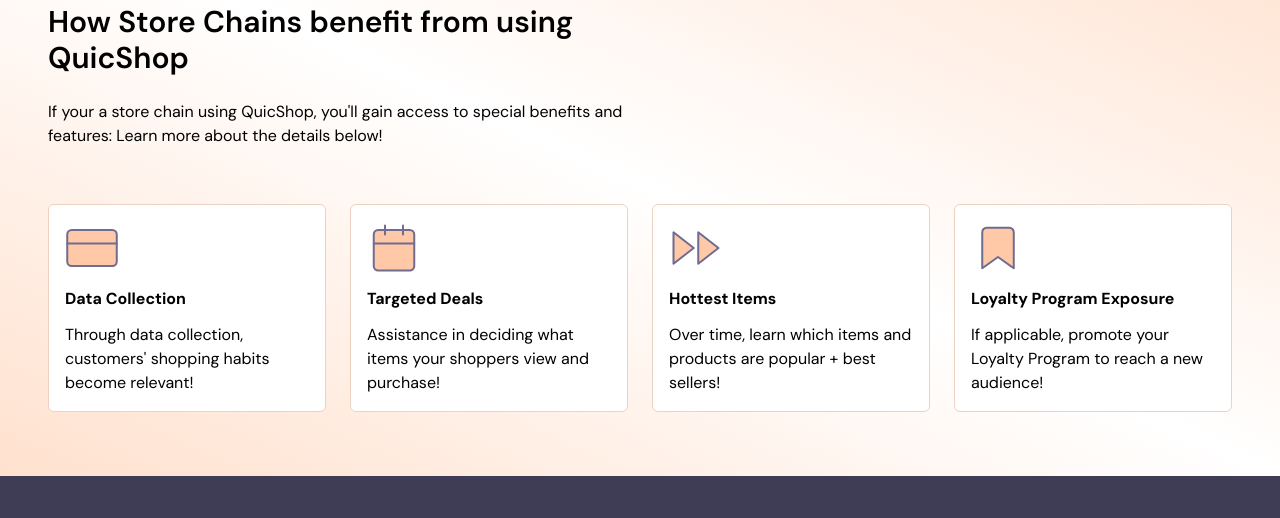
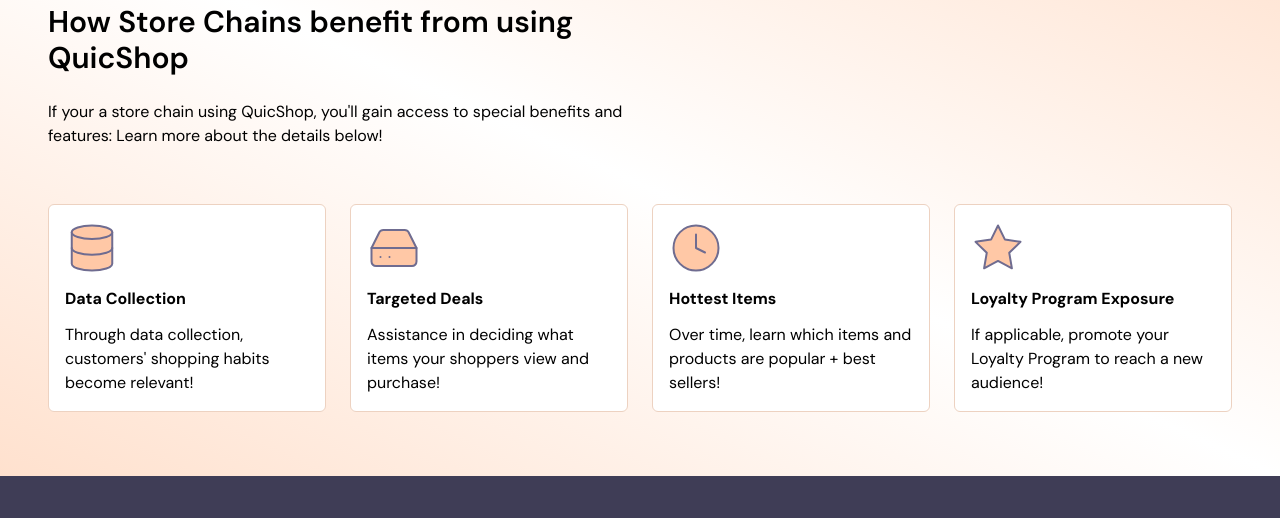
Before and after one commit to NicholasGannon/QuicShop, a website: page store-chain/index.html in a window 1280 px wide. Shown: the part 1258-1776 px from the top of the page. Drawn offline with Linux system fonts and the light colour scheme; a script that the page names is missing.

Commit message:
New icons for Benefits section

```diff
--- a/store-chain/index.html
+++ b/store-chain/index.html
@@ -165,22 +165,22 @@
                     <p class="md:max-w-[50%]">If your a store chain using QuicShop, you'll gain access to special benefits and features: Learn more about the details below!</p>
                     <div class="flex flex-col sm:grid grid-cols-2 md:grid-cols-4 gap-6 mt-8">
                         <div class="flex flex-col items-start gap-3 bg-white border border-[1.5px] border-[#EDD2C1] p-4 rounded-md">
-                            <img src="/assets/Credit-Card-Icon.svg" alt="Credit card icon">
+                            <img src="/assets/Database-Icon.svg" alt="Database icon">
                             <span class="font-bold">Data Collection</span>
                             <p>Through data collection, customers' shopping habits become relevant!</p>
                         </div>
                         <div class="flex flex-col items-start gap-3 bg-white border border-[1.5px] border-[#EDD2C1] p-4 rounded-md">
-                            <img src="/assets/Calendar-Icon.svg" alt="Calendar icon">
+                            <img src="/assets/Hard-Drive-Icon.svg" alt="Hard drive icon">
                             <span class="font-bold">Targeted Deals</span>
                             <p>Assistance in deciding what items your shoppers view and purchase!</p>
                         </div>
                         <div class="flex flex-col items-start gap-3 bg-white border border-[1.5px] border-[#EDD2C1] p-4 rounded-md">
-                            <img src="/assets/Fast-Forward-Icon.svg" alt="Fast forward icon">
+                            <img src="/assets/Clock-Icon.svg" alt="Clock icon">
                             <span class="font-bold">Hottest Items</span>
                             <p>Over time, learn which items and products are popular + best sellers!</p>
                         </div>
                         <div class="flex flex-col items-start gap-3 bg-white border border-[1.5px] border-[#EDD2C1] p-4 rounded-md">
-                            <img src="/assets/Bookmark-Icon.svg" alt="Bookmark icon">
+                            <img src="/assets/Star-Icon.svg" alt="Star icon">
                             <span class="font-bold">Loyalty Program Exposure</span>
                             <p>If applicable, promote your Loyalty Program to reach a new audience!</p>
                         </div>
```
Also changed, not shown: personal-shopper/index.html (+4 -4 lines), assets/Briefcase-Icon.svg (added), assets/Clock-Icon.svg (added), assets/Coffee-Icon.svg (added), assets/Database-Icon.svg (added), assets/Hard-Drive-Icon.svg (added), assets/Shopping-Bag-Icon.svg (added), assets/Shopping-Cart-Icon.svg (added), assets/Star-Icon.svg (added).
